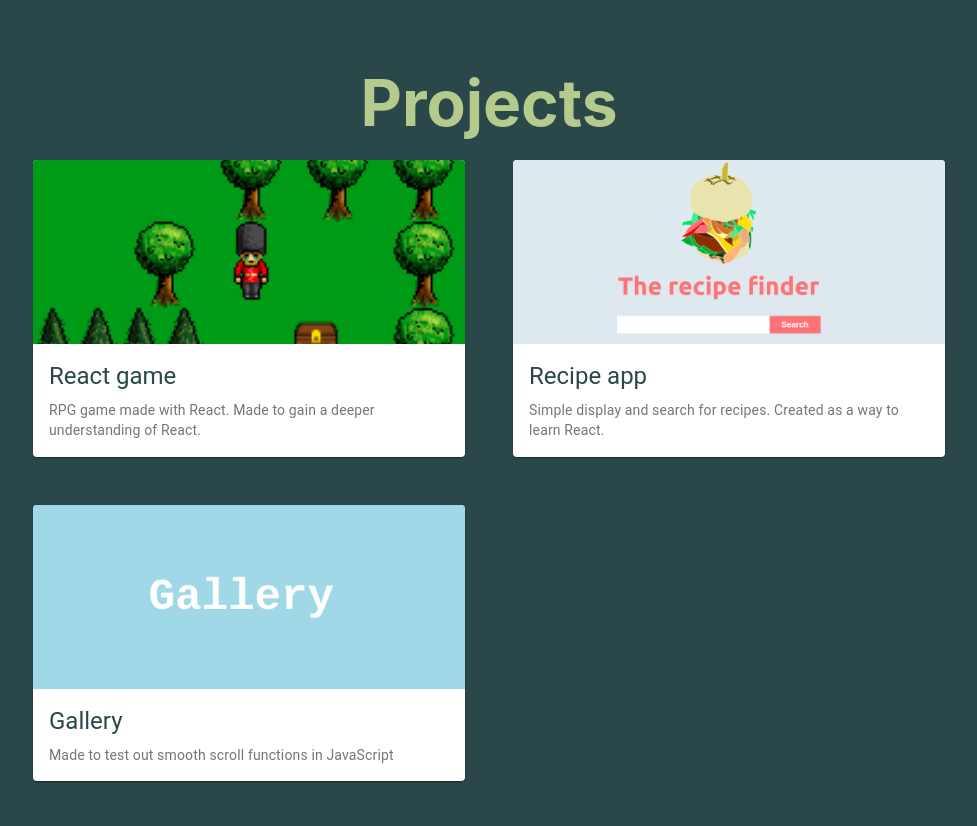
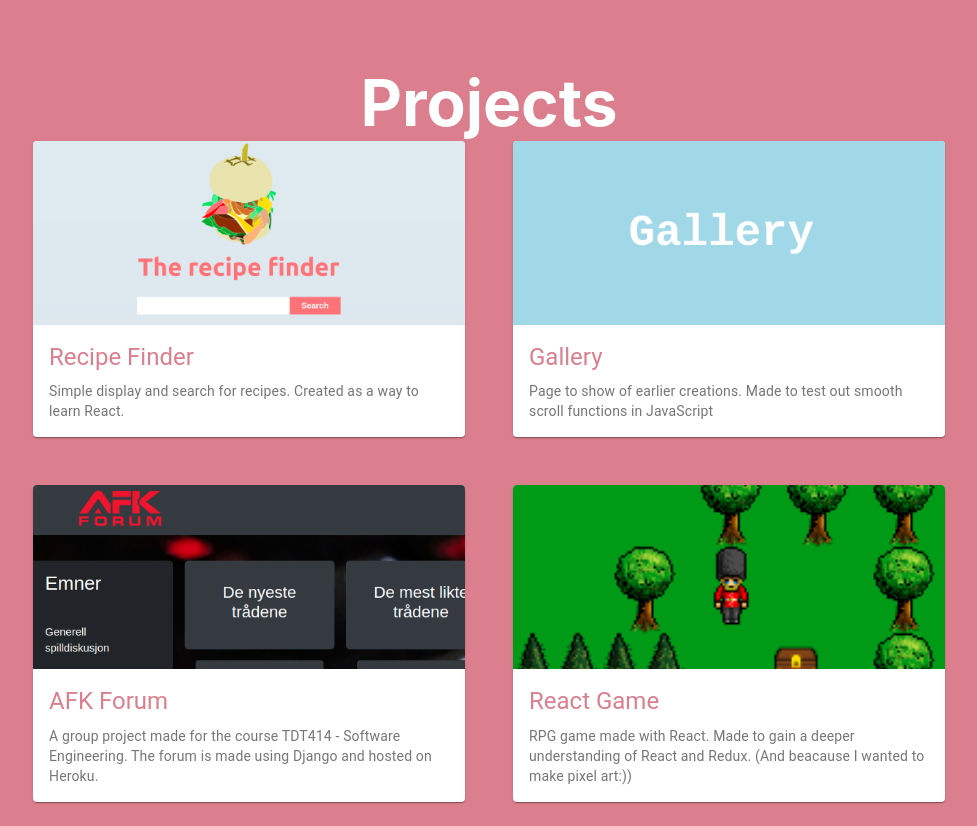
Before and after one commit to karoliks/karoliks.github.io, a React (Create React App) app: page / in a window 1280 px wide. Shown: the whole page, without its empty margins (151-1128 px from the left). Before the commit the page ends 805 px from the top, so only its background shows below. Built offline with nearby package versions, Linux system fonts and the light colour scheme.

Commit message:
Update colors and add links

```diff
--- a/src/App.css
+++ b/src/App.css
@@ -17,7 +17,7 @@
 }
 
 .App-header {
-  background-color: #99b898;
+  background-color: #db7f8e;
   min-height: 100vh;
   display: flex;
   flex-direction: column;
@@ -44,5 +44,5 @@
   margin: auto;
   margin-top: 64px;
   font-size: 4em;
-  color: #b5ca8d;
+  color: #ffffff;
 }
--- a/src/data/projectdata.js
+++ b/src/data/projectdata.js
@@ -1,14 +1,7 @@
 export const projectdata = {
-  reactgame: {
-    img: "/projectvisuals/Screenshot from 2020-08-16 17-39-17.png",
-    title: "React game",
-    desc:
-      "RPG game made with React. Made to gain a deeper understanding of React.",
-    link: "https://karoliks.github.io/react-game/",
-  },
   recipeapp: {
     img: "/projectvisuals/recipe-app.png",
-    title: "Recipe app",
+    title: "Recipe Finder",
     desc:
       "Simple display and search for recipes. Created as a way to learn React.",
     link: "https://karoliks.github.io/recipe-app/",
@@ -16,7 +9,22 @@ export const projectdata = {
   exp: {
     img: "/projectvisuals/exp.png",
     title: "Gallery",
-    desc: "Made to test out smooth scroll functions in JavaScript",
+    desc:
+      "Page to show of earlier creations. Made to test out smooth scroll functions in JavaScript",
     link: "https://karoliks.github.io/experimenting-with-smooth-scroll/",
   },
+  afk: {
+    img: "/projectvisuals/afk.png",
+    title: "AFK Forum",
+    desc:
+      "A group project made for the course TDT414 - Software Engineering. The forum is made using Django and hosted on Heroku.",
+    link: "https://karoliks.github.io/experimenting-with-smooth-scroll/",
+  },
+  reactgame: {
+    img: "/projectvisuals/Screenshot from 2020-08-16 17-39-17.png",
+    title: "React Game",
+    desc:
+      "RPG game made with React. Made to gain a deeper understanding of React  and Redux. (And beacause I wanted to make pixel art:))",
+    link: "https://karoliks.github.io/react-game/",
+  },
 };
--- a/src/index.css
+++ b/src/index.css
@@ -5,7 +5,7 @@ body {
     sans-serif;
   -webkit-font-smoothing: antialiased;
   -moz-osx-font-smoothing: grayscale;
-  background-color: #2a4849;
+  background-color: #db7f8e;
 }
 
 code {
--- a/src/projects/index.css
+++ b/src/projects/index.css
@@ -1,5 +1,5 @@
-.MuiCardContent-root {
-  color: #2a4849;
+/* .MuiCardContent-root {
+  color: #b5ca8d;
   font-weight: bolder;
-  /* background-color: #b5ca8d; */
-}
+  background-color: #2a4849;
+} */
--- a/src/projects/index.js
+++ b/src/projects/index.js
@@ -13,6 +13,7 @@ import { projectdata } from "../data/projectdata";
 import { spacing } from "@material-ui/system";
 import Box from "@material-ui/core/Box";
 import "./index.css";
+import { useTheme } from "@material-ui/core/styles";
 
 const useStyles = makeStyles({
   root: {
@@ -21,10 +22,23 @@ const useStyles = makeStyles({
   media: {
     height: 184,
   },
+  card: {
+    borderRadius: "none",
+    // borderWidth: "4px",
+    // borderColor: "#FFDBDA",
+    // borderStyle: "solid",
+    // backgroundColor: "#DB7F8E",
+    color: "#DB7F8E",
+    // boxShadow: "none",
+  },
 });
 
 function Projects() {
   const classes = useStyles();
+
+  function routeTo(link) {
+    window.open(link); //This will open Google in a new
+  }
 
   return (
     <Box display="flex" name="bokstest" flexGrow="3" alignItems="center">
@@ -32,8 +46,10 @@ function Projects() {
         <Grid container spacing={6} direction="row">
           {Object.keys(projectdata).map((project, i) => (
             <Grid key={i} item xs={6}>
-              <Card className={classes.root}>
-                <CardActionArea>
+              <Card classes={{ root: classes.card }}>
+                <CardActionArea
+                  onClick={() => routeTo(projectdata[project]["link"])}
+                >
                   <CardMedia
                     className={classes.media}
                     image={projectdata[project]["img"]}
```
Also changed, not shown: public/projectvisuals/afk.png (added).
